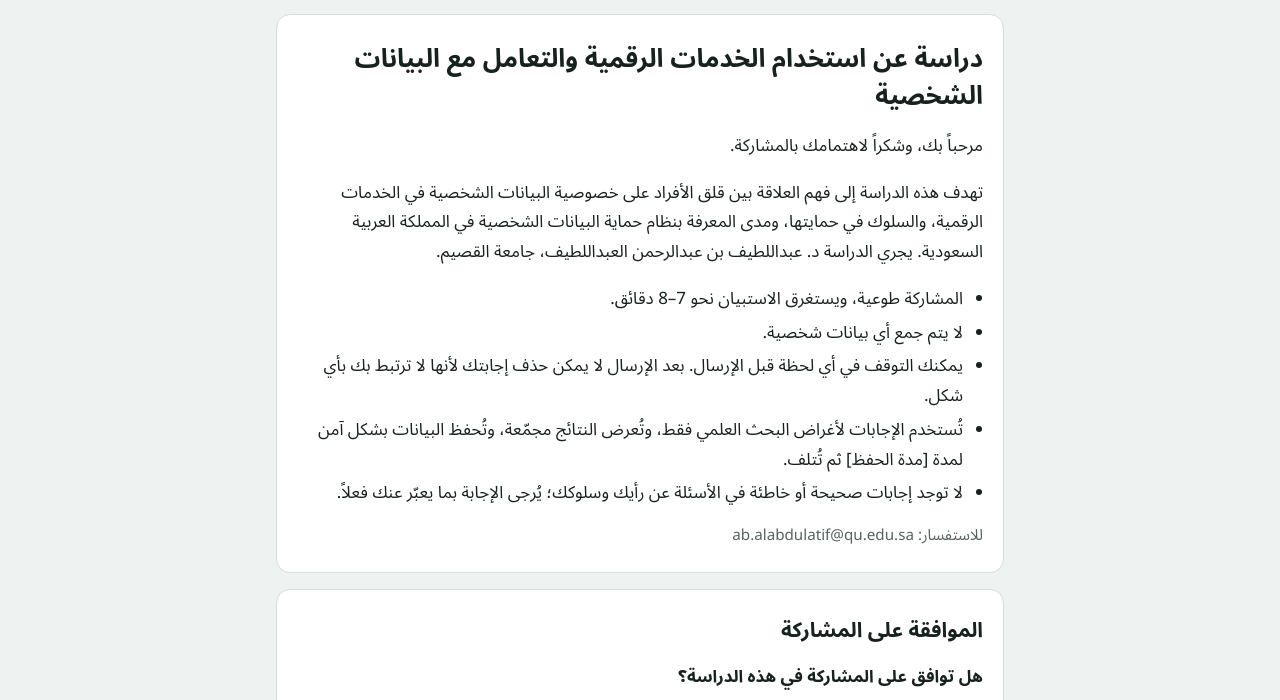
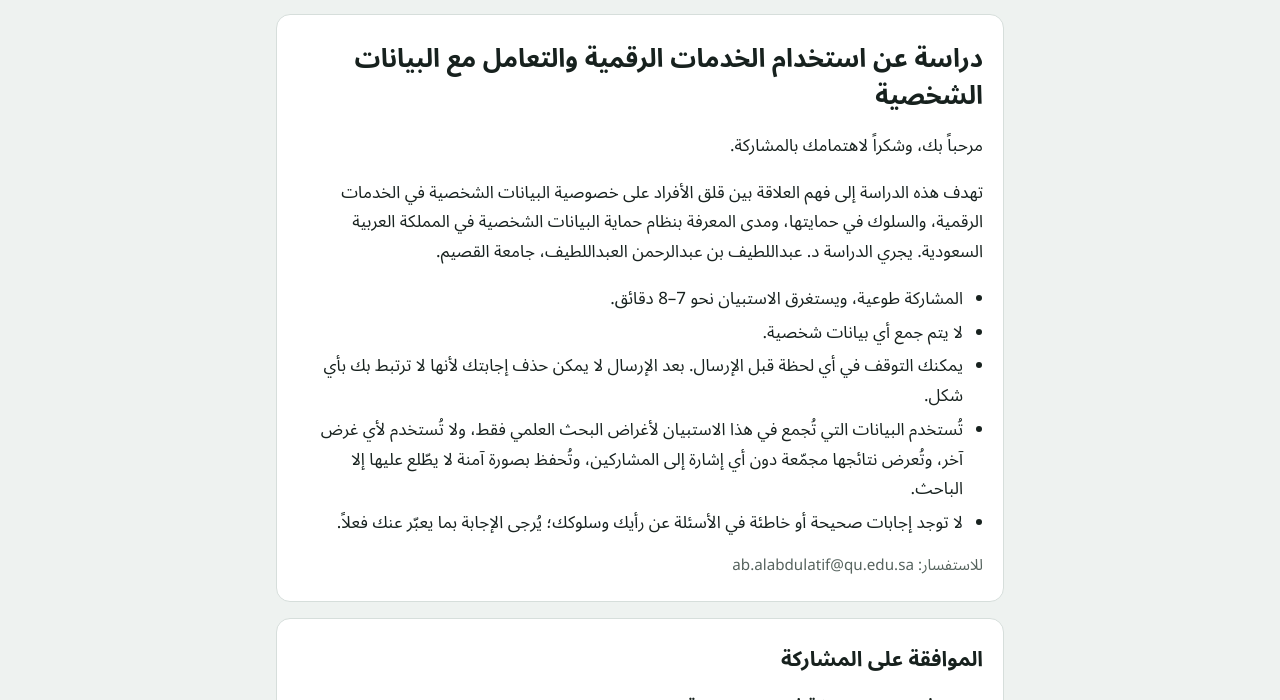
Before and after one commit to AbdulatifAlabdulatif/survey, a plain HTML site: page index.html in a window 1280 px wide. Shown: the part 55-755 px from the top of the page. Drawn offline with Linux system fonts and the light colour scheme.

Commit message:
State research-only use of data without a retention period
Co-Authored-By: Claude Opus 5.5 <noreply@anthropic.com>
Claude-Session: https://claude.ai/code/session_01UR98wBVf1ohN3f2s46u1aC

```diff
--- a/index.html
+++ b/index.html
@@ -115,7 +115,6 @@ const CONFIG = {
   ENDPOINT: "https://script.google.com/macros/s/AKfycbyGitJqMs1SCzuOgYJruwO75luaHKXWhmUeCh9IGAXciwgfToPHXuRu8qL2w3KLIlyWlw/exec",   // رابط Web app من Google Apps Script
   RESEARCHER: "د. عبداللطيف بن عبدالرحمن العبداللطيف، جامعة القصيم",
   EMAIL: "ab.alabdulatif@qu.edu.sa",
-  RETENTION: "[مدة الحفظ]",
   VERSION: "1.0"
 };
 /* ========================================================== */
@@ -226,7 +225,7 @@ function renderWelcome() {
     "المشاركة طوعية، ويستغرق الاستبيان نحو 7–8 دقائق.",
     "لا يتم جمع أي بيانات شخصية.",
     "يمكنك التوقف في أي لحظة قبل الإرسال. بعد الإرسال لا يمكن حذف إجابتك لأنها لا ترتبط بك بأي شكل.",
-    "تُستخدم الإجابات لأغراض البحث العلمي فقط، وتُعرض النتائج مجمّعة، وتُحفظ البيانات بشكل آمن لمدة " + CONFIG.RETENTION + " ثم تُتلف.",
+    "تُستخدم البيانات التي تُجمع في هذا الاستبيان لأغراض البحث العلمي فقط، ولا تُستخدم لأي غرض آخر، وتُعرض نتائجها مجمّعة دون أي إشارة إلى المشاركين، وتُحفظ بصورة آمنة لا يطّلع عليها إلا الباحث.",
     "لا توجد إجابات صحيحة أو خاطئة في الأسئلة عن رأيك وسلوكك؛ يُرجى الإجابة بما يعبّر عنك فعلاً."
   ].forEach(t => ul.append(el("li", {}, t)));
   c.append(ul);
```
